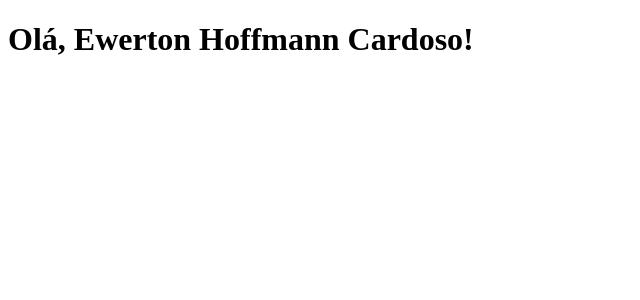
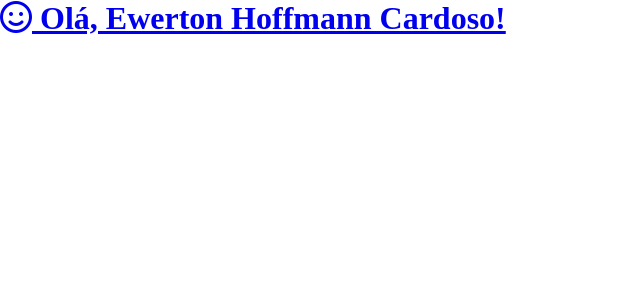
Before and after one commit to EwertonHCardoso/projeto_django, a Django app: page / in a window 1280 px wide. Shown: the top 300 px of the page, without its empty margins (0-640 px from the left). Run offline with Django 5.2, Linux system fonts and the light colour scheme.

Commit message:
partial html

```diff
--- /dev/null
+++ b/recipes/templates/recipes/pages/home.html
@@ -0,0 +1,14 @@
+{% include "recipes/partials/head.html" %}
+
+<body>
+    <header class="main-header-container">
+        <div class="main-header">
+            <h1>
+                <a href= "/" >
+                    <i class="fa-regular fa-face-smile"></i>
+                    <span> Olá, {{name}}! </span>
+                </a>
+            </h1>
+        </div>
+    </header>
+</body>
--- a/recipes/templates/recipes/home.html
+++ b/recipes/templates/recipes/partials/head.html
@@ -12,9 +12,24 @@
      integrity="sha512-58P9Hy7II0YeXLv+iFiLCv1rtLW47xmiRpC1oFafeKNShp8V5bKV/ciVtYqbk2YfxXQMt58DjNfkXFOn62xE+g=="
      crossorigin="anonymous" referrerpolicy="no-referrer" />
 
+     <link rel="stylesheet" href="https://cdnjs.cloudflare.com/ajax/libs/font-awesome/6.7.2/css/solid.min.css"
+     integrity="sha512-DzC7h7+bDlpXPDQsX/0fShhf1dLxXlHuhPBkBo/5wJWRoTU6YL7moeiNoej6q3wh5ti78C57Tu1JwTNlcgHSjg=="
+     crossorigin="anonymous" referrerpolicy="no-referrer" />
+
     <title>Document</title>
+    <style>
+        *{
+            padding: 0;
+            margin: 0;
+            box-sizing: border-box;
+
+        }
+        html{
+            font-size: 62.5%;
+
+        }
+        body{
+            font-size: 1.6rem;
+        }
+    </style>
 </head>
-<body>
-        <h1>Olá, {{name}}!</h1>
-</body>
-</html>
--- a/recipes/views.py
+++ b/recipes/views.py
@@ -3,4 +3,4 @@ from django.http import HttpResponse
 
 # Create your views here.
 def home(request):
-    return render(request, 'recipes/home.html', context={'name': 'Ewerton Hoffmann Cardoso'})
+    return render(request, 'recipes/pages/home.html', context={'name': 'Ewerton Hoffmann Cardoso'})
```
